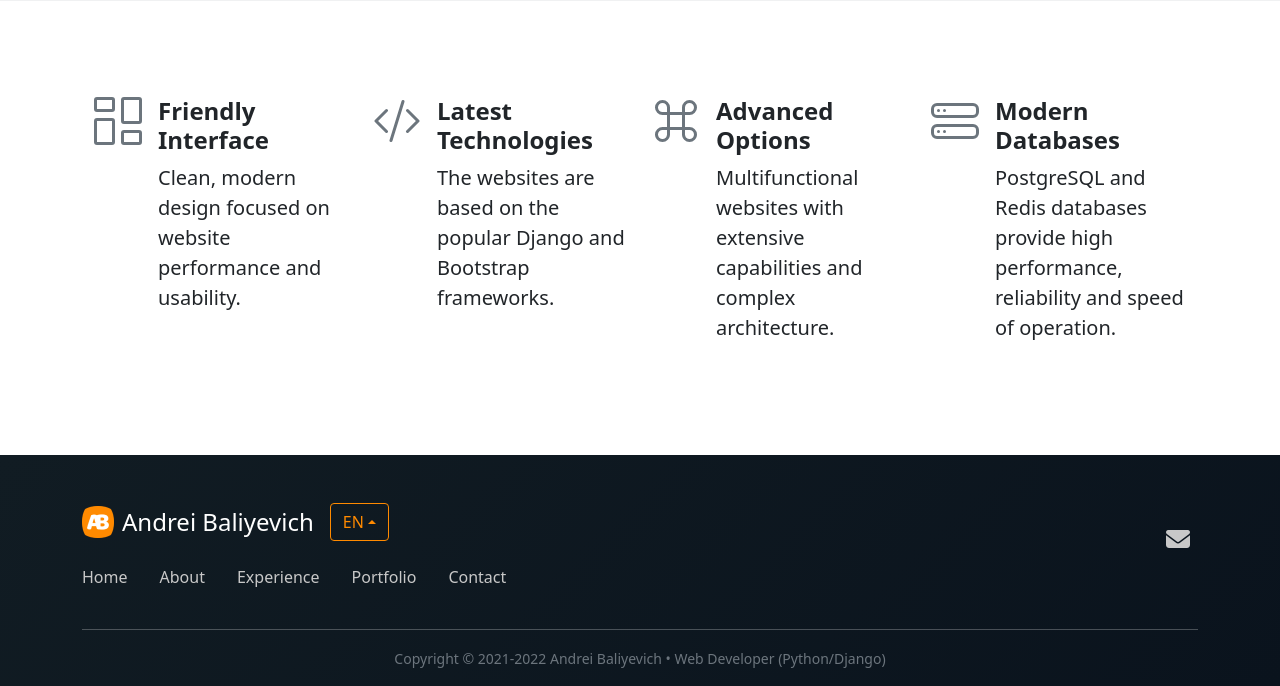
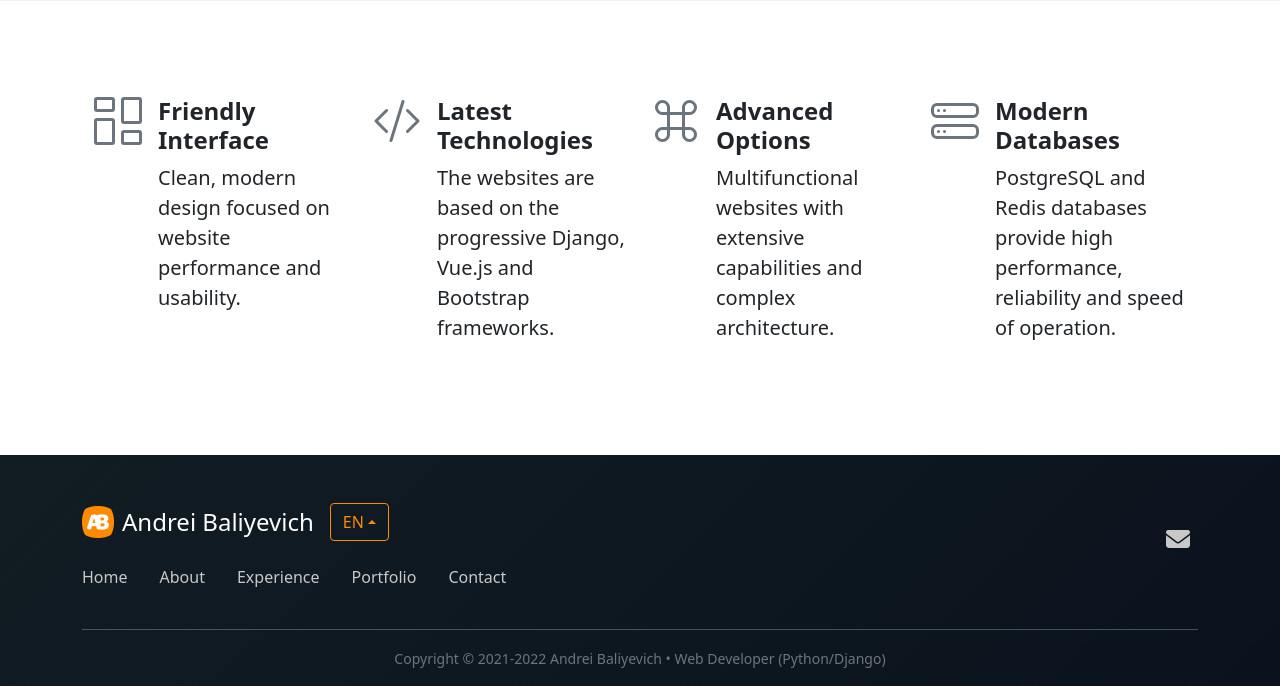
Before and after one commit to andreibaliyevich/AndreiBaliyevich_WebDeveloper, a Django app: page /en/ in a window 1280 px wide. Shown: the part 2912-3598 px from the top of the page. Run offline with Django 3.2, Linux system fonts and the light colour scheme; parts of the project's set-up code (start-up, migrations or seed data) failed here and were passed over; some libraries are stand-ins or nearby versions.

Commit message:
Update Home page

```diff
--- a/src/templates/main/index.html
+++ b/src/templates/main/index.html
@@ -76,11 +76,11 @@
         <ul class="list-group py-4">
           <li class="list-group-item border-0">
             <i class="far fa-check-circle text-success"></i>
-            <span>{% translate 'Building dynamic websites and web applications with latest technologies' %}</span>
+            <span>{% translate 'Front-end and Back-end development' %}</span>
           </li>
           <li class="list-group-item border-0">
             <i class="far fa-check-circle text-success"></i>
-            <span>{% translate 'Front-end and Back-end development' %}</span>
+            <span>{% translate 'Building dynamic websites and web applications with latest technologies' %}</span>
           </li>
           <li class="list-group-item border-0">
             <i class="far fa-check-circle text-success"></i>
@@ -178,7 +178,7 @@
       </div>
       <div class="ms-3">
         <h4 class="fw-bold mb-0">{% translate 'Latest Technologies' %}</h4>
-        <p class="lead mt-2">{% translate 'The websites are based on the popular Django and Bootstrap frameworks.' %}</p>
+        <p class="lead mt-2">{% translate 'The websites are based on the progressive Django, Vue.js and Bootstrap frameworks.' %}</p>
       </div>
     </div>
     <div class="col d-flex align-items-start">
```
Also changed, not shown: src/static/img/home/tools_and_technologies.png.
